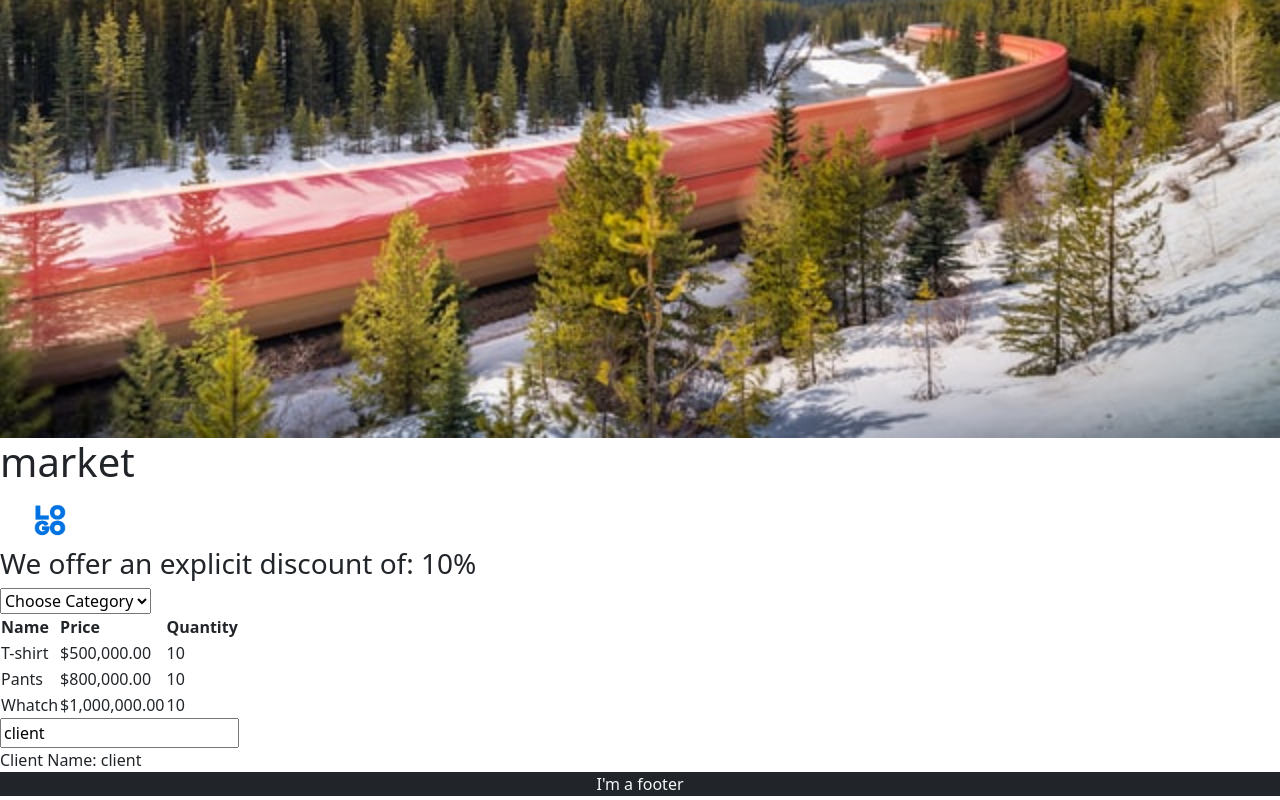
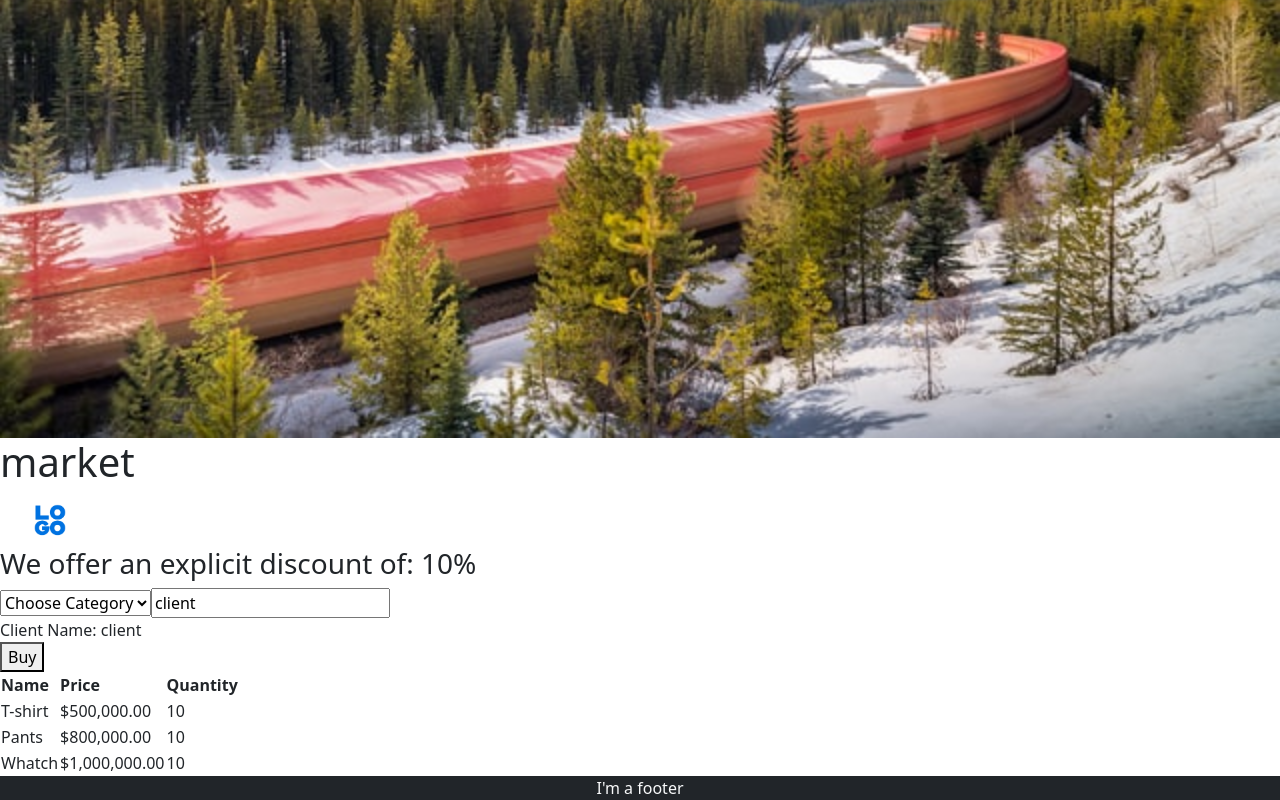
Before and after one commit to 3amry/ITI-angular-app, an Angular app: page / in a window 1280 px wide. Shown: the part 508-1308 px from the top of the page. Built offline with nearby package versions, Linux system fonts and the light colour scheme.

Commit message:
add buy button

```diff
--- a/src/app/products/products.component.html
+++ b/src/app/products/products.component.html
@@ -13,6 +13,17 @@
   </option>
 </select>
 
+<input type="text" [(ngModel)]="clientName" /><br />
+<span>Client Name: {{ clientName }} </span>
+
+<br />
+<button (click)="buy()">Buy</button>
+
+<div *ngIf="isPurchased; then purchaseMsg; else cartMsg"></div>
+<ng-template #purchaseMsg>
+  Thanks for purchasing from our Store {{ clientName }}
+</ng-template>
+<ng-template #cartMsg>
   <table>
     <tr>
       <th>Name</th>
@@ -25,6 +36,4 @@
       <td>{{ product.quantity }}</td>
     </tr>
   </table>
-
-<input type="text" [(ngModel)]="clientName" /><br />
-<span>Client Name: {{ clientName }} </span>
+</ng-template>
--- a/src/app/products/products.component.ts
+++ b/src/app/products/products.component.ts
@@ -61,5 +61,8 @@ export class ProductsComponent implements OnInit {
     this.clientName = 'client';
     this.isPurchased = false;
   }
+  buy() {
+    this.isPurchased = !this.isPurchased;
+  }
   ngOnInit(): void {}
 }
```
Lines whose indentation alone changed are shown as unchanged.
